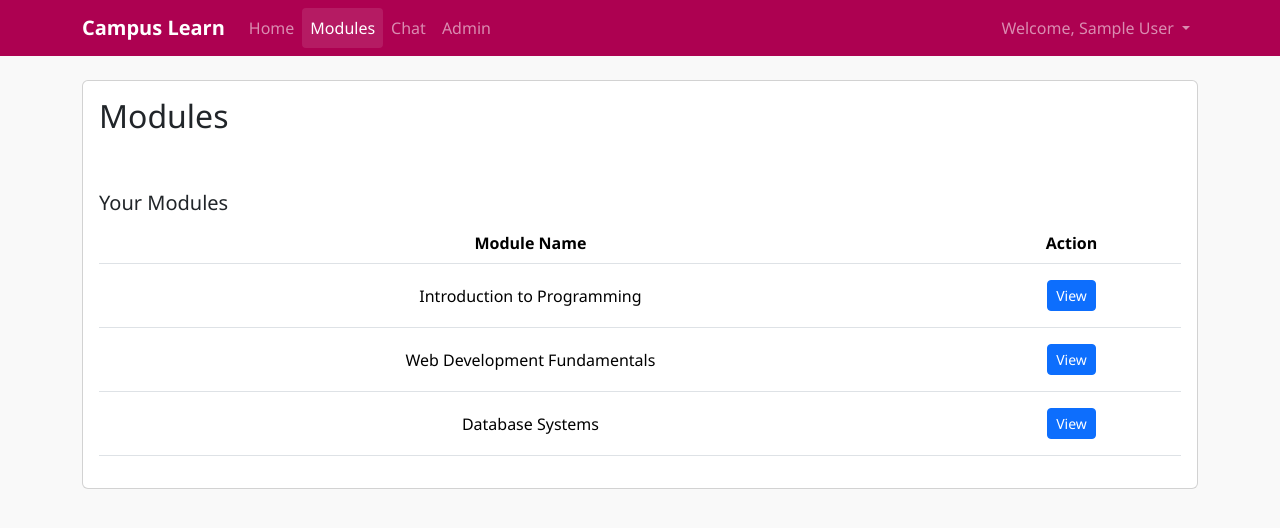
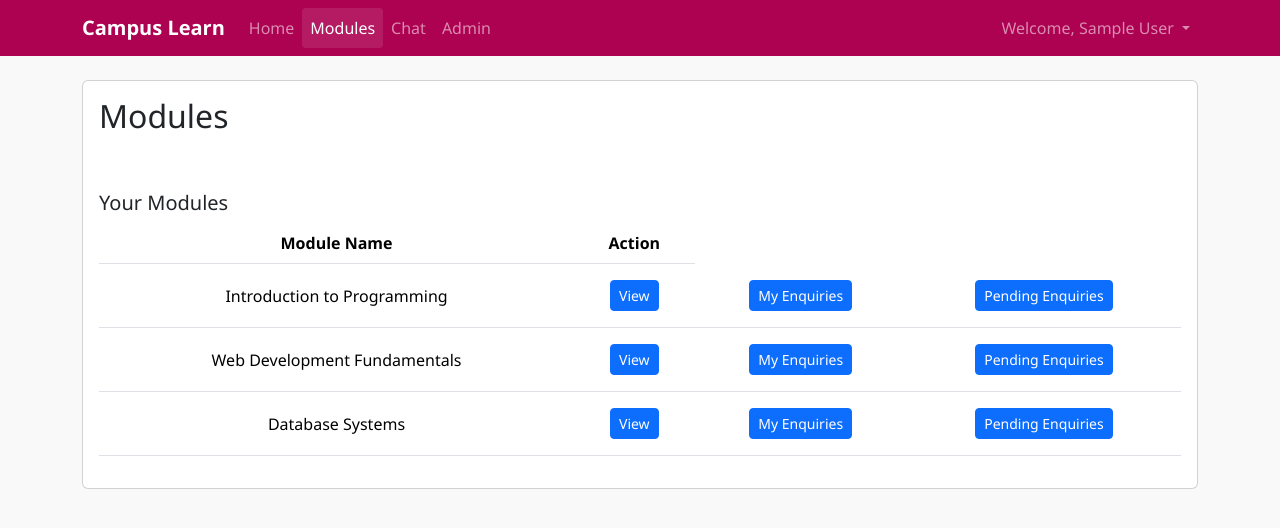
Before and after one commit to Squard3Technologies/CampusLearnV2025, an Angular app in the folder src/ui/: page /modules in a window 1280 px wide. Shown: the top 528 px of the page. Built offline with nearby package versions, Linux system fonts and the light colour scheme; sample sign-in values are in the browser's storage.

Commit message:
added enquiry navigation

```diff
--- a/src/ui/angular.json
+++ b/src/ui/angular.json
@@ -97,5 +97,8 @@
         }
       }
     }
+  },
+  "cli": {
+    "analytics": false
   }
 }
--- a/src/ui/src/app/pages/modules/modules.component.html
+++ b/src/ui/src/app/pages/modules/modules.component.html
@@ -20,6 +20,12 @@
                 <td class="py-3 text-center">
                   <a [routerLink]="['/modules', module.id]" class="btn btn-primary btn-sm">View</a>
                 </td>
+                <td class="py-3 text-center">
+                  <a [routerLink]="['/enquiries']" class="btn btn-primary btn-sm">My Enquiries</a>
+                </td>
+                <td class="py-3 text-center">
+                  <a [routerLink]="['/admin/enquiries']" class="btn btn-primary btn-sm">Pending Enquiries</a>
+                </td>
                 </tr>
               </tbody>
             </table>
```
